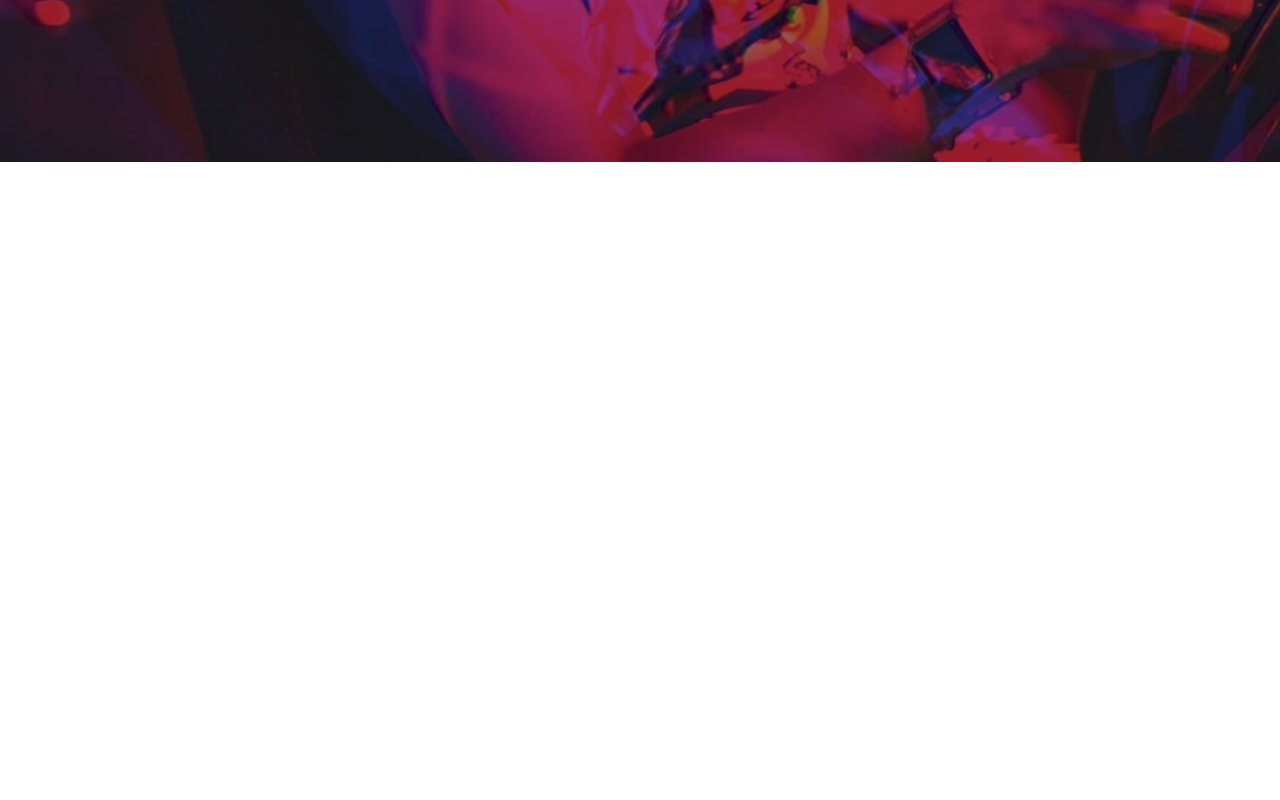
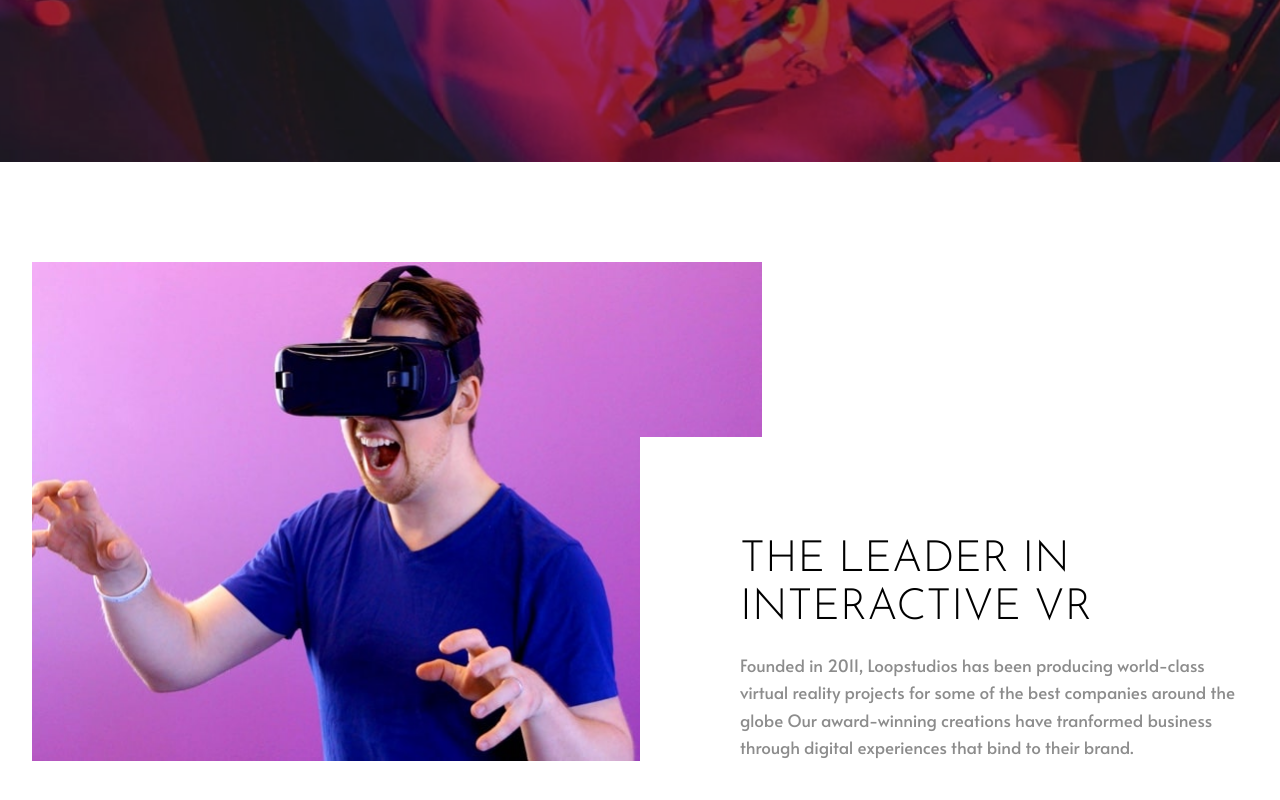
Before and after one commit to Leonardo-G/loopstudios, an Angular app: page / in a window 1280 px wide. Shown: the part 638-1438 px from the top of the page. Before the commit the page ends 800 px from the top, so only its background shows below. Built offline with nearby package versions, Linux system fonts and the light colour scheme.

Commit message:
info desktop

```diff
--- a/src/app/sections/container/container.component.css
+++ b/src/app/sections/container/container.component.css
@@ -0,0 +1,8 @@
+.container-window{
+    width: min(1400px, 95%);
+    margin: 0 auto;
+}
+
+.section{
+    margin: 100px 0;
+}
--- a/src/app/sections/container/container.component.html
+++ b/src/app/sections/container/container.component.html
@@ -1,2 +1,7 @@
 <app-navigation></app-navigation>
 <app-front-page></app-front-page>
+<div class="container-window">
+    <div class="section">
+        <app-info></app-info>
+    </div>
+</div>
--- /dev/null
+++ b/src/app/sections/info/info.component.css
@@ -0,0 +1,36 @@
+.info{
+    width: 100%;
+    position: relative;
+}
+
+.info__img{
+    width: min(1000px, 60%);
+}
+
+.info__img img{
+    width: 100%;
+    height: 100%;
+    object-fit: contain;
+}
+
+.info__text{
+    position: absolute;
+    bottom: 0;
+    right: 0;
+    width: min(50%, 800px);
+    background-color: #fff;
+    padding: 100px 0 0 100px;
+}
+
+.info__text h3{
+    font-size: min(50px, calc(1.5vw + 24px));
+    line-height: 1.1;
+    font-weight: 300;
+}
+
+.info__text p{
+    margin-top: 20px;
+    color: hsl(0, 0%, 55%);
+    line-height: 1.6;
+    font-size: 17px;
+}
--- /dev/null
+++ b/src/app/sections/info/info.component.html
@@ -0,0 +1,17 @@
+<section>
+    <div class="info">
+        <div class="info__img">
+            <img
+                src="/assets/image-interactive.jpg"
+                alt="imagen info"
+            />
+        </div>
+        <div class="info__text">
+            <h3 class="font-2">THE LEADER IN INTERACTIVE VR</h3>
+            <p>
+                Founded in 2011, Loopstudios has been producing world-class virtual reality projects for some of the best companies around the globe
+                Our award-winning creations have tranformed business through digital experiences that bind to their brand.
+            </p>
+        </div>
+    </div>
+</section>
--- a/src/app/sections/sections.module.ts
+++ b/src/app/sections/sections.module.ts
@@ -3,6 +3,7 @@ import { CommonModule } from '@angular/common';
 import { ContainerComponent } from './container/container.component';
 import { FrontPageComponent } from './front-page/front-page.component';
 import { NavigationModule } from '../navigation/navigation.module';
+import { InfoComponent } from './info/info.component';
 
 
 
@@ -10,6 +11,7 @@ import { NavigationModule } from '../navigation/navigation.module';
   declarations: [
     ContainerComponent,
     FrontPageComponent,
+    InfoComponent,
   ],
   imports: [
     CommonModule,
--- a/src/styles.css
+++ b/src/styles.css
@@ -4,6 +4,6 @@ p, strong, h1, h2, h3{
 }
 
 .font-2{
-    font-family: "Josegin Sans", sans-serif;
+    font-family: "Josefin Sans", sans-serif;
     font-weight: 300;
 }
```
Also changed, not shown: src/app/sections/info/info.component.ts (added, +10 -0 lines), src/app/sections/front-page/front-page.component.html (line endings or trailing spaces), src/assets/image-interactive.jpg (added), 1 other file (tests, documents, lock files or other folders).
